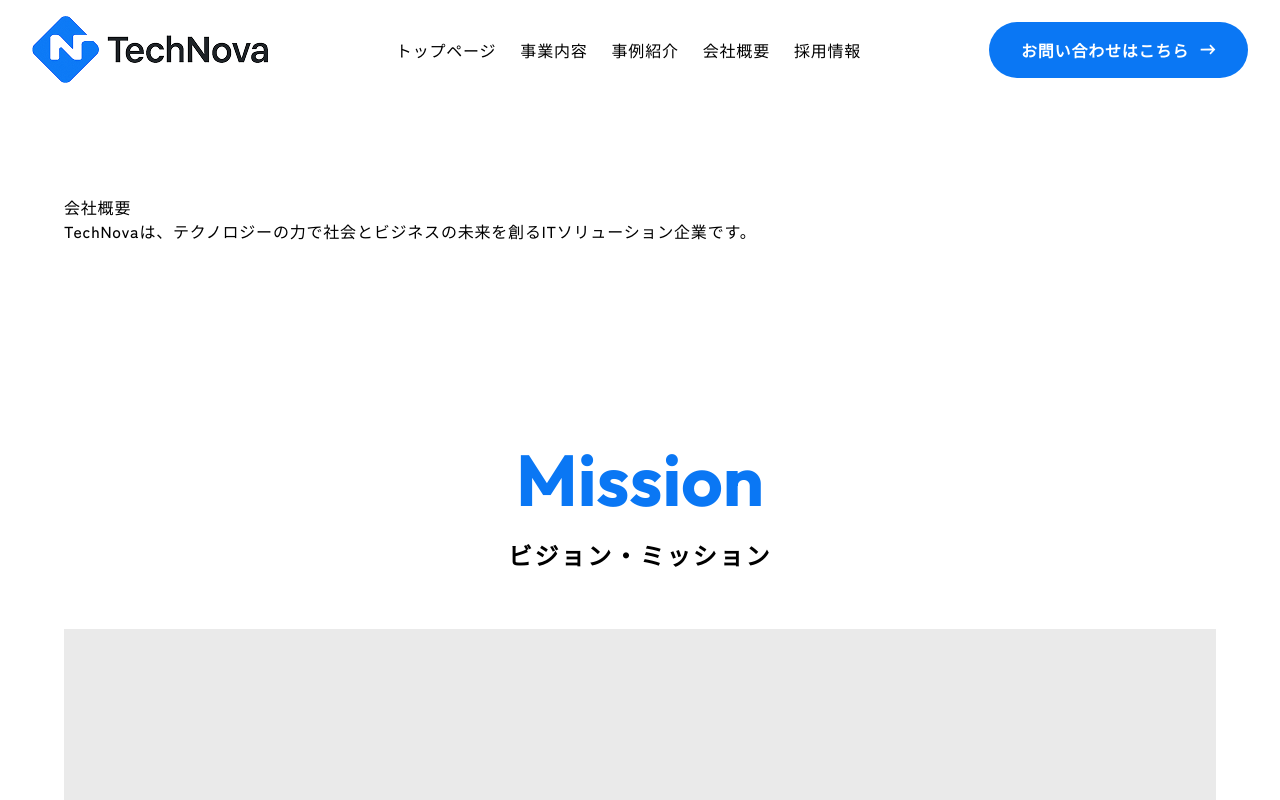
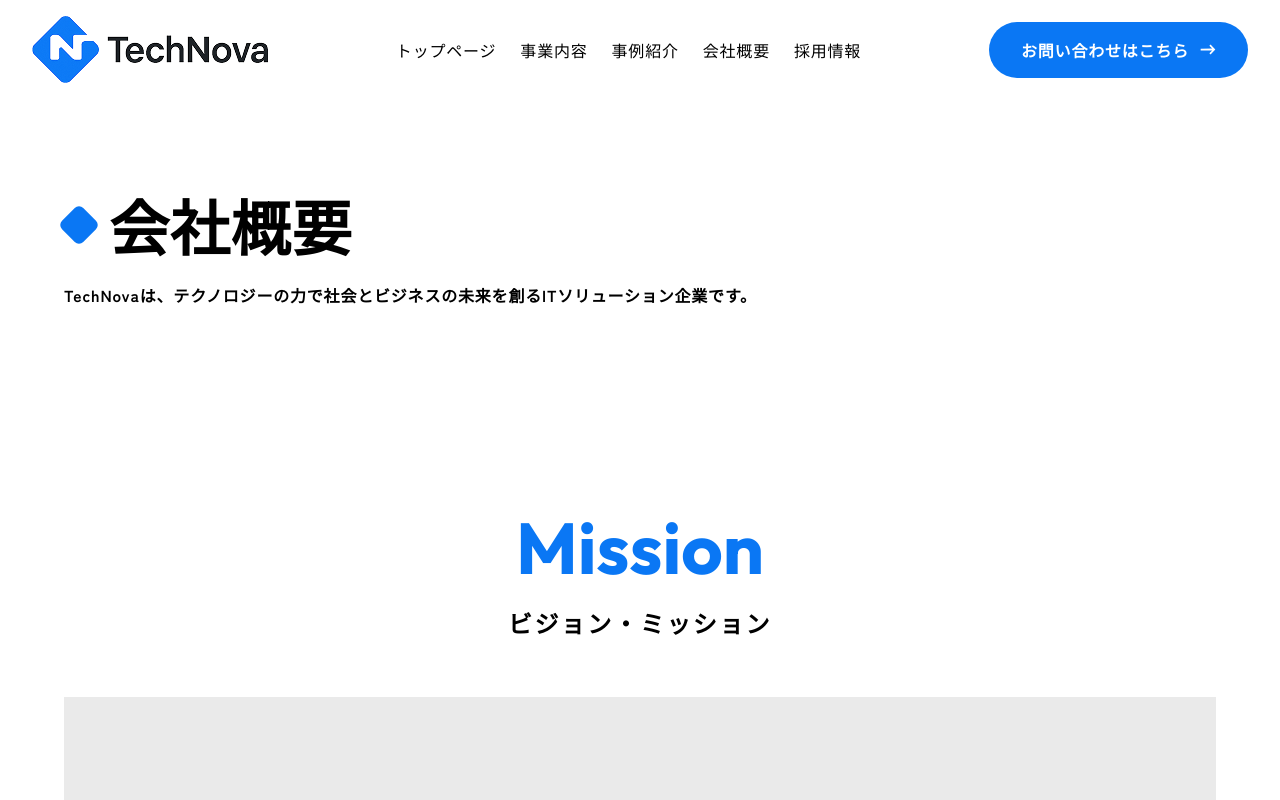
Before and after one commit to kaze-wind-dev/technova, a Next.js app: page /company in a window 1280 px wide. Shown: the top 800 px of the page. Built offline with nearby package versions, Linux system fonts and the light colour scheme.

Commit message:
Heroセクションの調整

```diff
--- a/components/Hero/index.tsx
+++ b/components/Hero/index.tsx
@@ -3,7 +3,7 @@ type Props = {
   pageTitle: string;
   pageDesc: string;
   pageRoot?: boolean;
-  image: {
+  image?: {
     src: string;
     alt: string;
     width: number;
@@ -15,10 +15,13 @@ const Hero = ({ pageTitle, pageDesc, pageRoot = false, image }: Props) => {
     return (
       <section className="text-white font-bold relative">
         <div className="">
-          <div className="absolute bottom-24 left-[5%] z-20 flex flex-col gap-y-6 flex-wrap " >
-            <h1 className="text-[80px] leading-[1.25em] font-sub ">{pageTitle}</h1>
+          <div className="absolute bottom-24 left-[5%] z-20 flex flex-col gap-y-6 flex-wrap ">
+            <h1 className="text-[80px] leading-[1.25em] font-sub ">
+              {pageTitle}
+            </h1>
             <p className="text-[32px] leading-[1.5em]">{pageDesc}</p>
           </div>
+          {image && (
             <Image
               src={image?.src}
               alt={image?.alt}
@@ -26,16 +29,26 @@ const Hero = ({ pageTitle, pageDesc, pageRoot = false, image }: Props) => {
               height={image?.height}
               className="w-full h-full object-cover object-center"
             />
+          )}
         </div>
       </section>
     );
   } else {
     return (
       <section>
-        <div className="w-[90%] mx-auto py-16 md:py-20 lg:py-24">
-          <h1>{pageTitle}</h1>
-          <p>{pageDesc}</p>
+        <div className="w-[90%] mx-auto py-16 md:py-20 lg:py-24 font-bold">
+          <h1 className="text-6xl relative pl-[0.75em]"><span className="w-[0.5em] h-[0.5em] rounded-md bg-primary rotate-45 block absolute top-1/2 left-0 -translate-y-2/4"></span>{pageTitle}</h1>
+          <p className="mt-6 leading-loose">{pageDesc}</p>
         </div>
+        {image && (
+            <Image
+              src={image?.src}
+              alt={image?.alt}
+              width={image?.width}
+              height={image?.height}
+              className="w-full h-full object-cover object-center"
+            />
+          )}
       </section>
     );
   }
```
Lines whose indentation alone changed are shown as unchanged.
